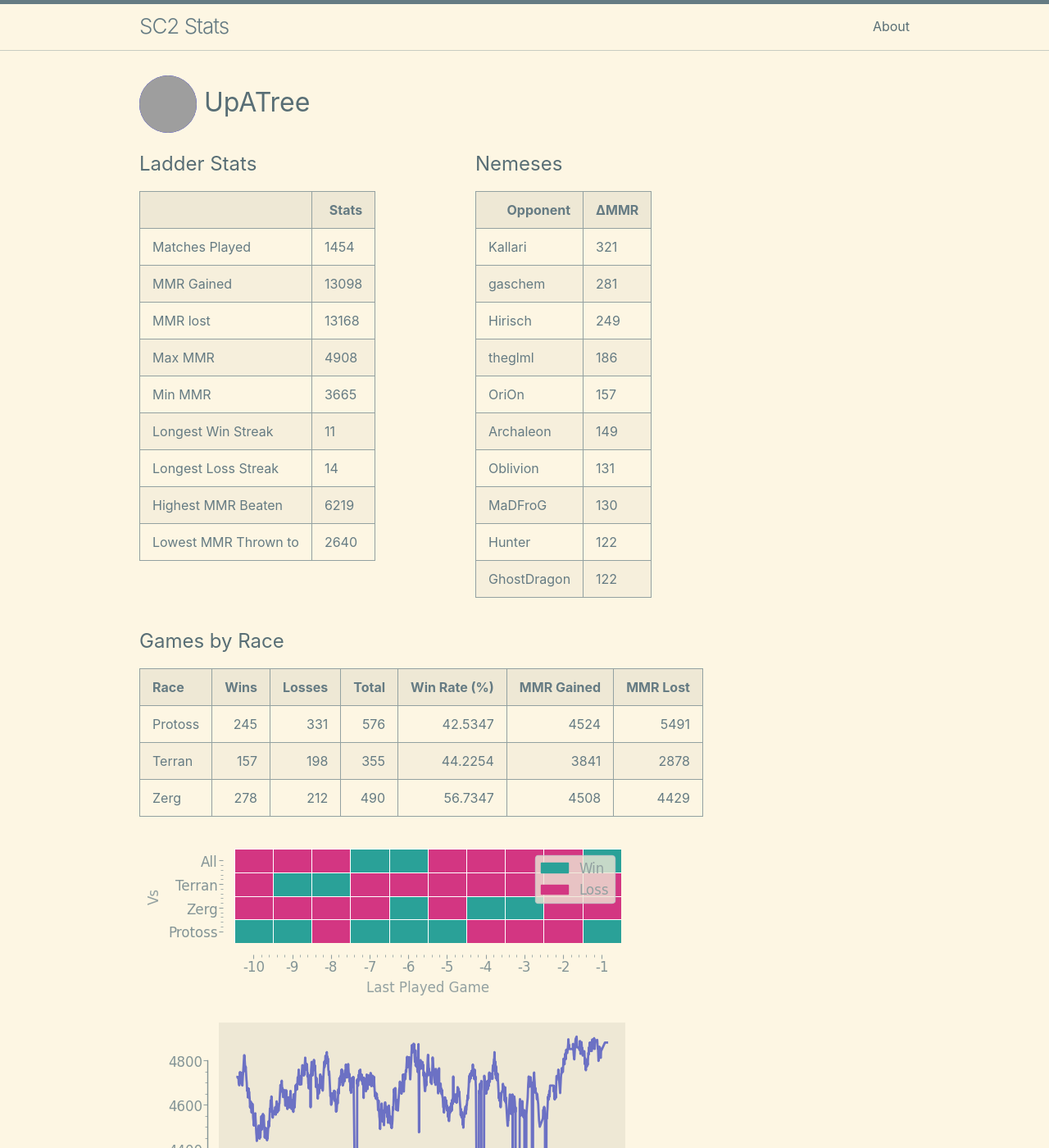
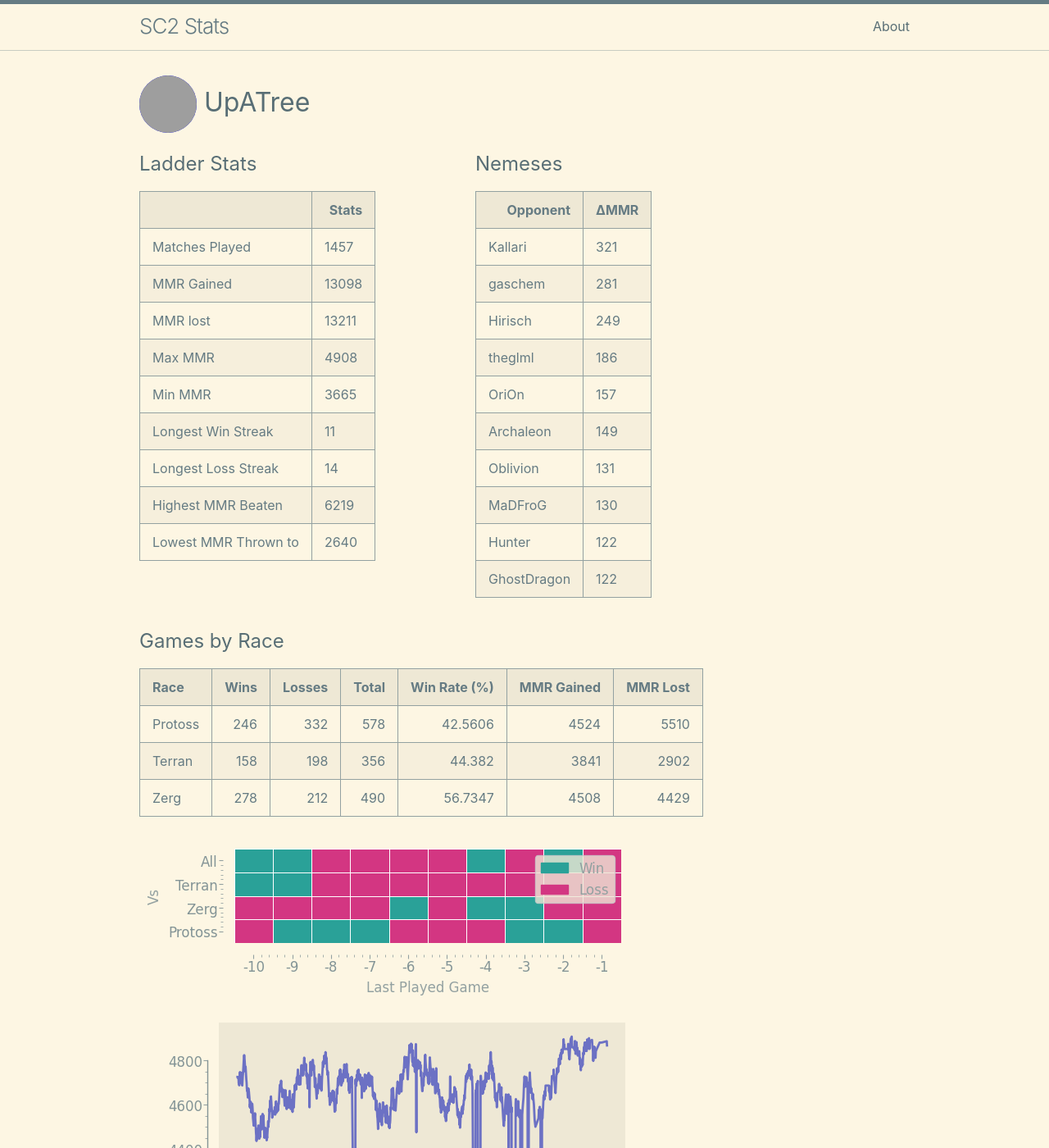
Before and after one commit to kylermurphy/UpATree, a Jekyll site: the page built from docs/index.md, in a window 1280 px wide and 1400 px high. Shown: the whole window at 82% size. Built offline with Jekyll 4.4.1, drawn with Linux system fonts in a browser that asks for light colours; grey boxes are pictures that could not be loaded.

Commit message:
running on push

```diff
--- a/docs/index.md
+++ b/docs/index.md
@@ -18,7 +18,7 @@ layout: home
   <tbody>
     <tr>
       <td>Matches Played</td>
-      <td>1454</td>
+      <td>1457</td>
     </tr>
     <tr>
       <td>MMR Gained</td>
@@ -26,7 +26,7 @@ layout: home
     </tr>
     <tr>
       <td>MMR lost</td>
-      <td>13168</td>
+      <td>13211</td>
     </tr>
     <tr>
       <td>Max MMR</td>
@@ -114,8 +114,8 @@ layout: home
 
 | Race    |   Wins |   Losses |   Total |   Win Rate (%) |   MMR Gained |   MMR Lost |
 |:--------|-------:|---------:|--------:|---------------:|-------------:|-----------:|
-| Protoss |    245 |      331 |     576 |        42.5347 |         4524 |       5491 |
-| Terran  |    157 |      198 |     355 |        44.2254 |         3841 |       2878 |
+| Protoss |    246 |      332 |     578 |        42.5606 |         4524 |       5510 |
+| Terran  |    158 |      198 |     356 |        44.382  |         3841 |       2902 |
 | Zerg    |    278 |      212 |     490 |        56.7347 |         4508 |       4429 |
 
 ![Games by Race](./assets/gm_hist.png)
--- a/log.txt
+++ b/log.txt
@@ -647,3 +647,4 @@ Writing a log file 2025-03-24 19:30:40.
 Writing a log file 2025-03-24 19:47:52.
 Writing a log file 2025-03-24 20:23:27.
 Writing a log file 2025-03-24 20:48:08.
+Writing a log file 2025-03-24 21:21:14.
```
Also changed, not shown: docs/assets/MMR.png, docs/assets/daily.png, docs/assets/gm_hist.png, docs/assets/r_wrt.png, 1 other file.
